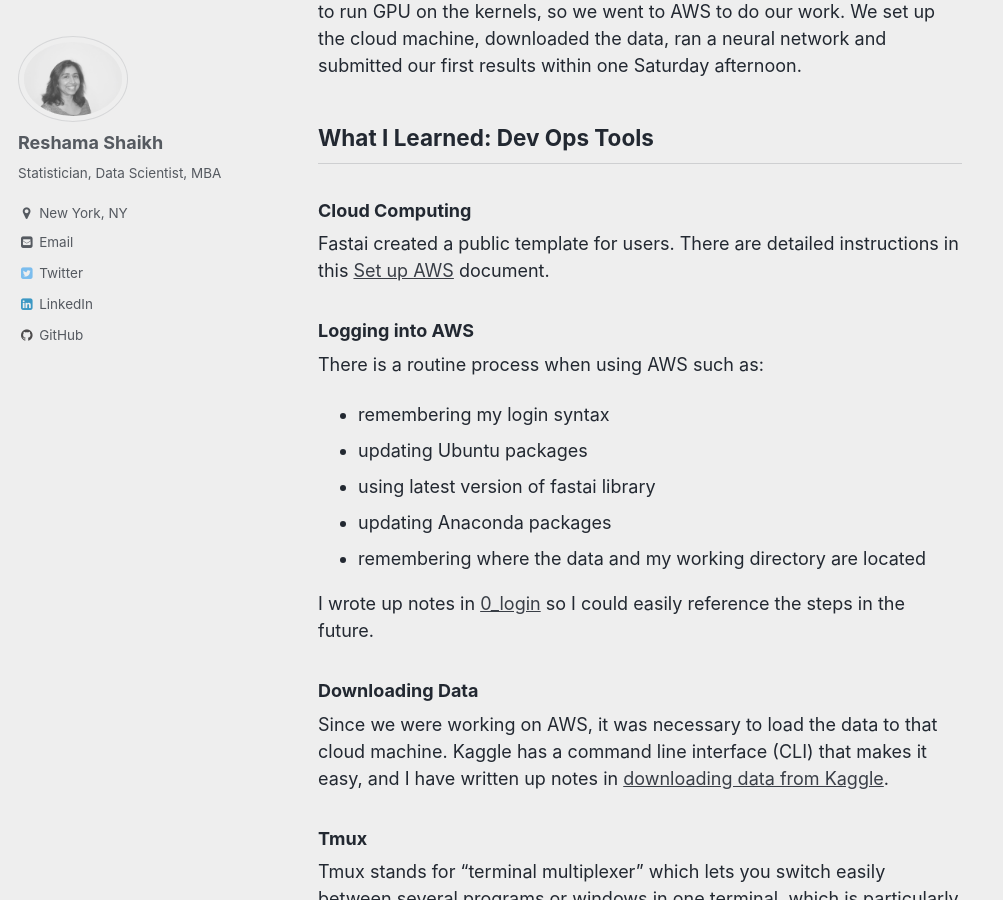
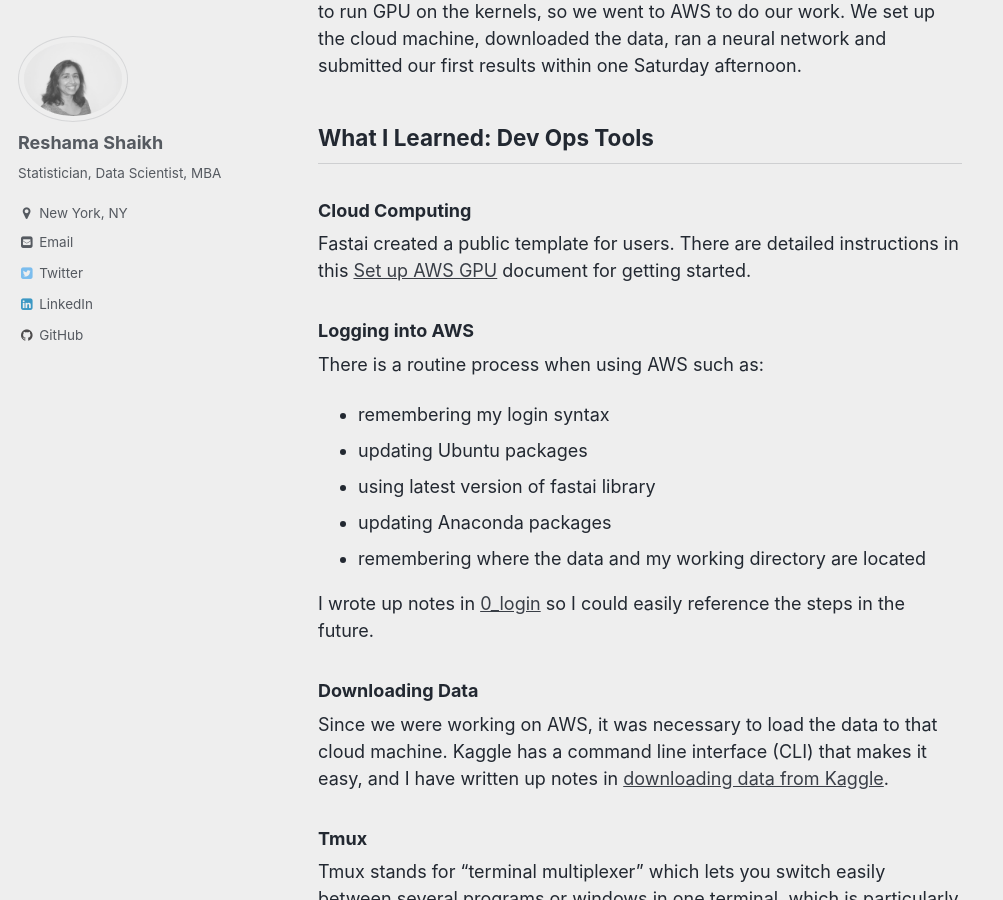
Before and after one commit to reshamas/reshamas.github.io, a Jekyll site: the page built from _posts/2018-04-18-my-first-kaggle-competition.md, in a window 1280 px wide and 900 px high, scrolled down 1111 px. Shown: the whole window, without its empty margins (0-1003 px from the left). Built offline with Jekyll 4.4.1, drawn with Linux system fonts in a browser that asks for light colours; emoji names are drawn with the system emoji font.

Commit message:
Update 2018-04-18-my-first-kaggle-competition.md

```diff
--- a/_posts/2018-04-18-my-first-kaggle-competition.md
+++ b/_posts/2018-04-18-my-first-kaggle-competition.md
@@ -19,7 +19,7 @@
 ## What I Learned:  Dev Ops Tools
 
 ### Cloud Computing
-Fastai created a public template for users.  There are detailed instructions in this [Set up AWS](https://github.com/reshamas/fastai_deeplearn_part1/blob/master/tools/aws_ami_gpu_setup.md) document.
+Fastai created a public template for users.  There are detailed instructions in this [Set up AWS GPU](https://github.com/reshamas/fastai_deeplearn_part1/blob/master/tools/aws_ami_gpu_setup.md) document for getting started.
 
 ### Logging into AWS
 There is a routine process when using AWS such as:
```
